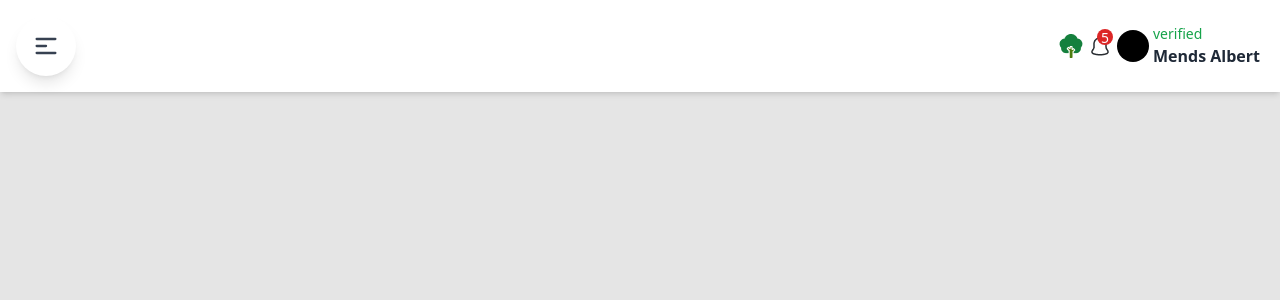
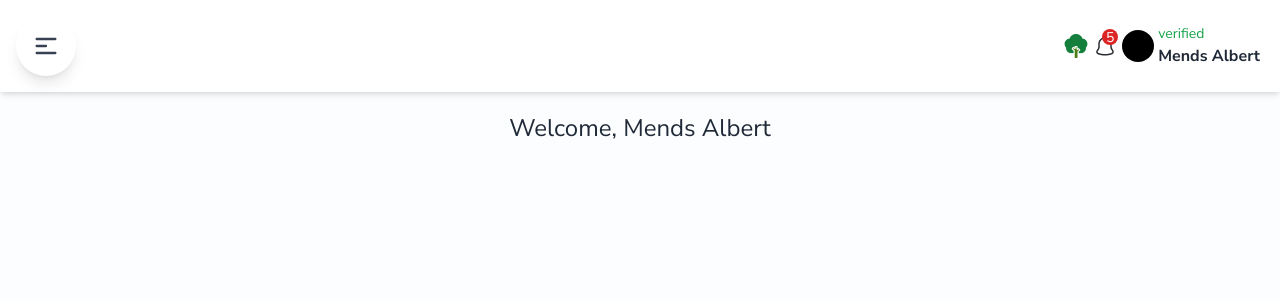
Before and after one commit to mendsalbert/GenioPay, a React (Create React App) app: page / in a window 1280 px wide. Shown: the top 300 px of the page. Built offline with nearby package versions, Linux system fonts and the light colour scheme.

Commit message:
genopay ui

```diff
--- a/public/index.html
+++ b/public/index.html
@@ -15,6 +15,12 @@
       user's mobile device or desktop. See https://developers.google.com/web/fundamentals/web-app-manifest/
     -->
     <link rel="manifest" href="%PUBLIC_URL%/manifest.json" />
+    <link rel="preconnect" href="https://fonts.googleapis.com" />
+    <link rel="preconnect" href="https://fonts.gstatic.com" crossorigin />
+    <link
+      href="https://fonts.googleapis.com/css2?family=Dancing+Script:wght@400;500;600&family=Montserrat:wght@200;300&family=Nunito+Sans:wght@200;300;400;600;700&family=Secular+One&display=swap"
+      rel="stylesheet"
+    />
     <!--
       Notice the use of %PUBLIC_URL% in the tags above.
       It will be replaced with the URL of the `public` folder during the build.
--- a/src/App.js
+++ b/src/App.js
@@ -1,4 +1,8 @@
-import { ChevronDownIcon, MenuAlt1Icon } from "@heroicons/react/outline";
+import {
+  ChevronDownIcon,
+  MenuAlt1Icon,
+  SearchIcon,
+} from "@heroicons/react/outline";
 import React from "react";
 import Layout from "./components/Layout/Layout";
 
@@ -36,6 +40,21 @@ const App = () => {
           </div>
         </div>
       </nav>
+      <main className="px-4">
+        <div>
+          <p className="text-center text-2xl text-gray-800 pt-5">
+            Welcome, Mends Albert
+          </p>
+          {/* <div className="border-gray-300 border-2 w-full flex flex-row items-center rounded-xl ">
+            <SearchIcon className="h-6 text-gray-600  pl-2" />
+            <input
+              type="text"
+              placeholder="search"
+              className=" rounded-lg p-2 w-full bg-transparent text-lg font-Montserrat  focus:outline-none"
+            />
+          </div> */}
+        </div>
+      </main>
     </Layout>
   );
 };
--- a/src/components/Layout/Layout.js
+++ b/src/components/Layout/Layout.js
@@ -1,7 +1,11 @@
 import React from "react";
 
 const Layout = (props) => {
-  return <body className="bg-[#E5E5E5] w-full h-screen">{props.children}</body>;
+  return (
+    <body className="bg-[#FCFDFE] font-NunitoSans w-full h-screen">
+      {props.children}
+    </body>
+  );
 };
 
 export default Layout;
--- a/tailwind.config.js
+++ b/tailwind.config.js
@@ -1,7 +1,11 @@
 module.exports = {
   content: ["./src/**/*.{js,jsx,ts,tsx}"],
   theme: {
-    extend: {},
+    extend: {
+      fontFamily: {
+        NunitoSans: "'Nunito Sans', sans-serif",
+      },
+    },
   },
   plugins: [],
 };
```
